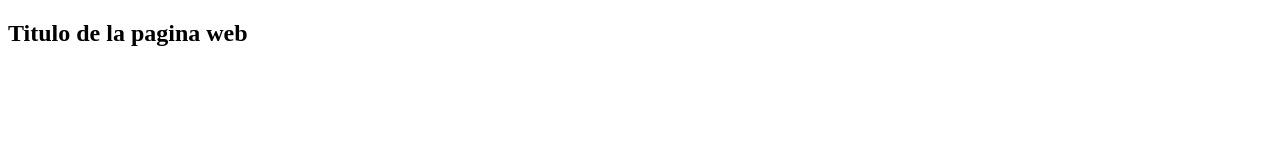
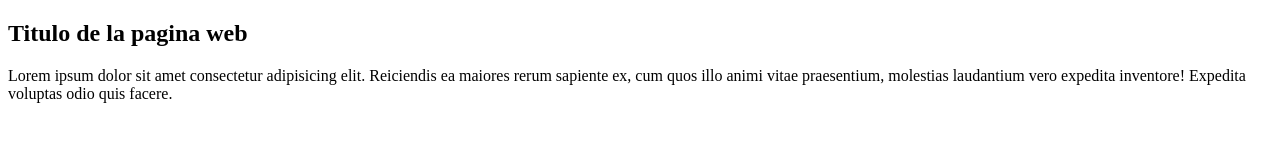
Before and after one commit to jyos123/repositorio-prueba-git, a plain HTML site: page index.html in a window 1280 px wide. Drawn offline with Linux system fonts and the light colour scheme.

Commit message:
add un parrafo

```diff
--- a/index.html
+++ b/index.html
@@ -8,6 +8,7 @@
 </head>
 <body>
     <h2>Titulo de la pagina web</h2>
+    <P>Lorem ipsum dolor sit amet consectetur adipisicing elit. Reiciendis ea maiores rerum sapiente ex, cum quos illo animi vitae praesentium, molestias laudantium vero expedita inventore! Expedita voluptas odio quis facere.</P>
 
 </body>
 </html>
```
